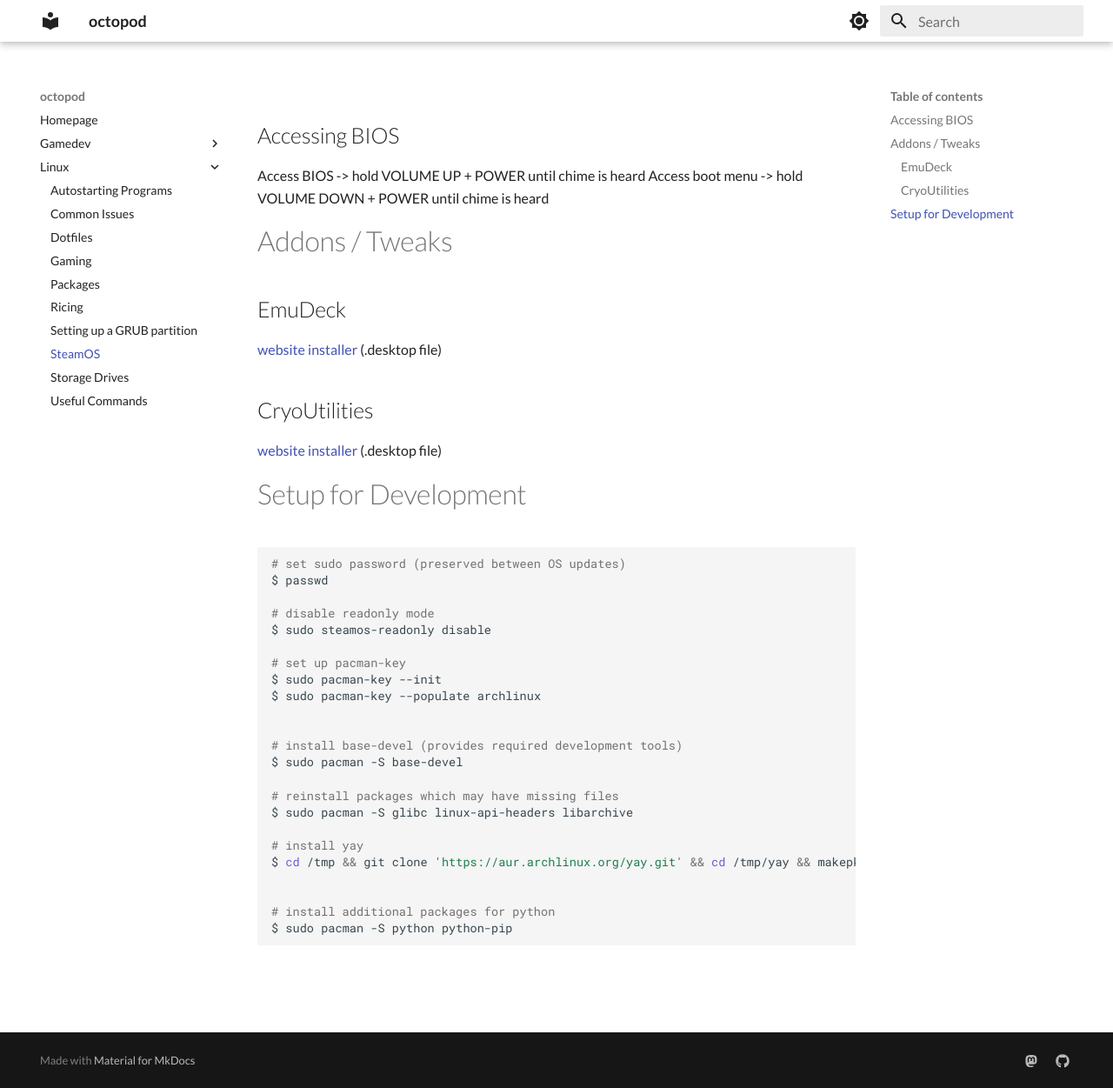
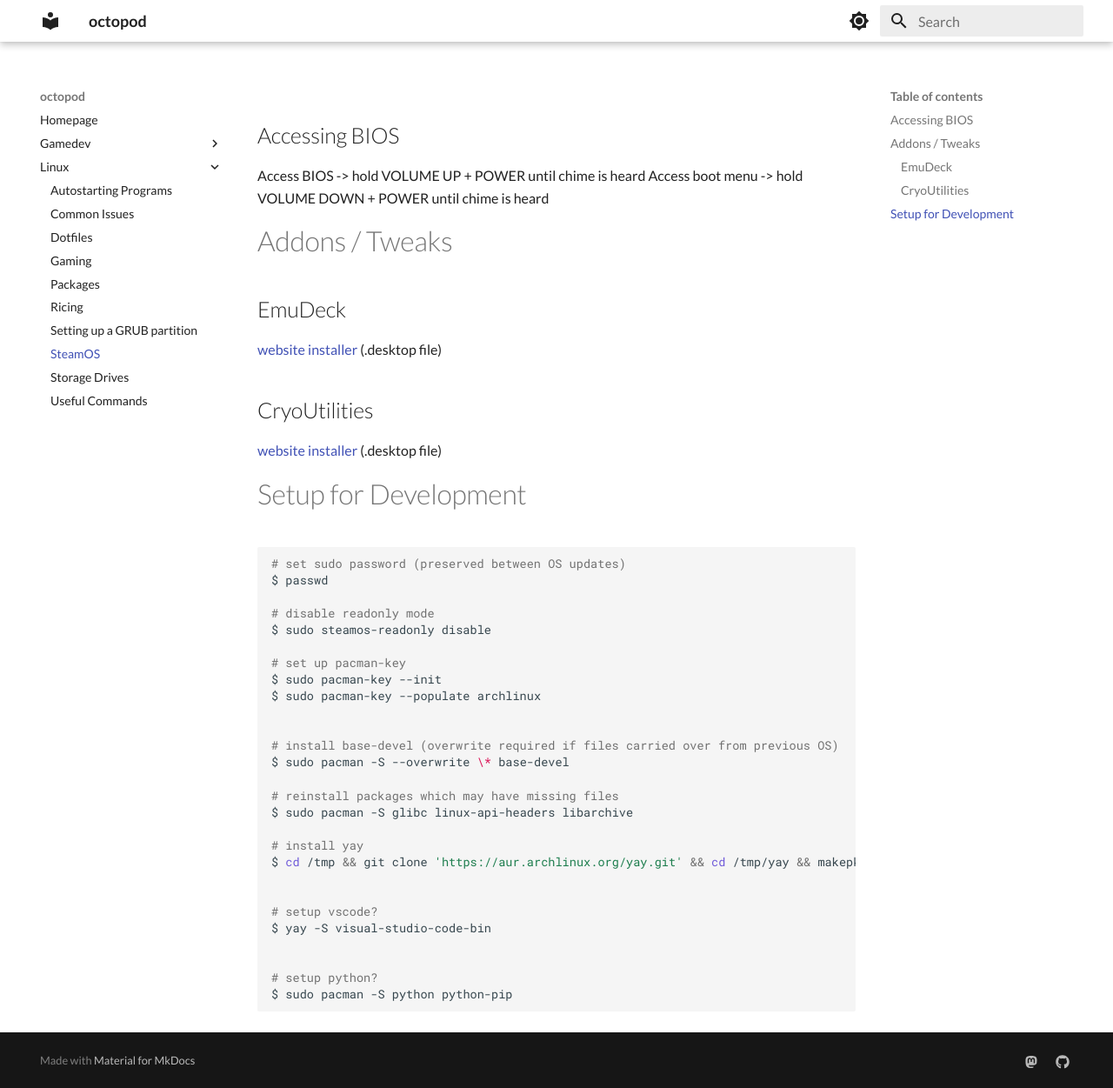
Before and after one commit to bakana808/mkdocs, an MkDocs documentation site: the page built from docs/linux/SteamOS.md, in a window 1280 px wide and 1251 px high. Shown: the whole window at 87% size. Built offline with MkDocs 1.6.1 and Material for MkDocs 9.7.7, drawn with Linux system fonts in a browser that asks for light colours.

Commit message:
vault backup: 2023-05-19 15:37:27

````diff
--- a/docs/linux/SteamOS.md
+++ b/docs/linux/SteamOS.md
@@ -20,8 +20,8 @@
 $ sudo pacman-key --populate archlinux
 
 
-# install base-devel (provides required development tools)
-$ sudo pacman -S base-devel
+# install base-devel (overwrite required if files carried over from previous OS)
+$ sudo pacman -S --overwrite \* base-devel
 
 # reinstall packages which may have missing files
 $ sudo pacman -S glibc linux-api-headers libarchive
@@ -30,6 +30,10 @@
 $ cd /tmp && git clone 'https://aur.archlinux.org/yay.git' && cd /tmp/yay && makepkg -si && cd ~ && rm -rf /tmp/yay/
 
 
-# install additional packages for python
+# setup vscode?
+$ yay -S visual-studio-code-bin
+
+
+# setup python?
 $ sudo pacman -S python python-pip
 ```
````
